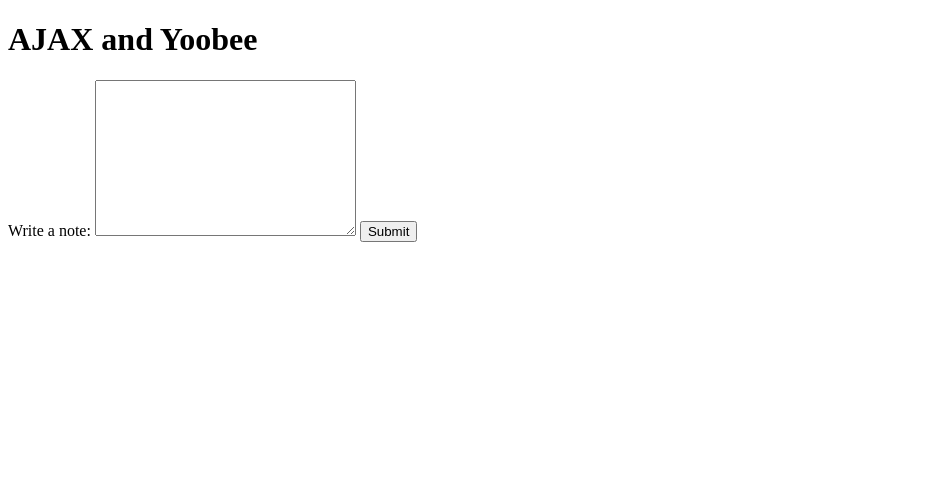
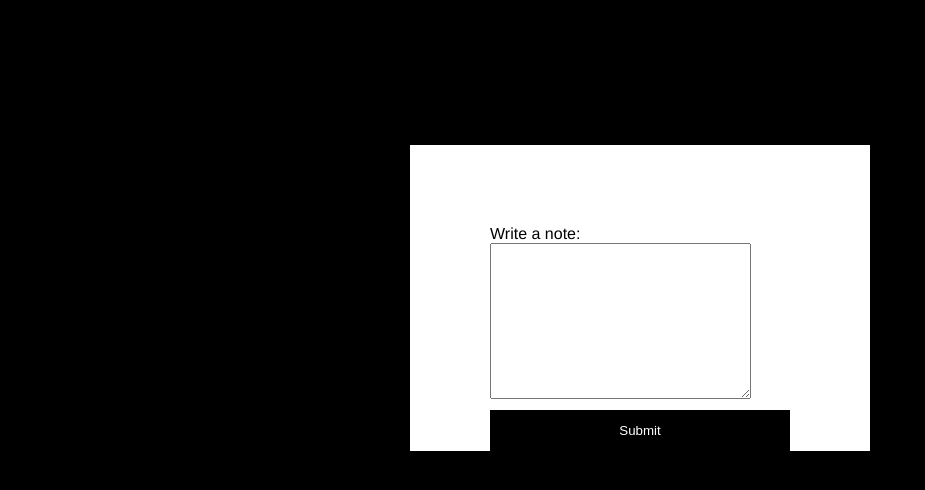
Before and after one commit to coleholyoake/ajax-yoobee, a plain HTML site: page index.html in a window 1280 px wide. Shown: the whole page, without its empty margins (0-925 px from the left). Drawn offline with nearby package versions, Linux system fonts and the light colour scheme.

Commit message:
classic connection typo

```diff
--- a/index.html
+++ b/index.html
@@ -3,7 +3,7 @@
 <head>
 	<meta charset="UTF-8">
 	<title>AJAX and Yoobee</title>
-	<link rel="stylesheet" type="text/css" href="css/style.css">
+	<link rel="stylesheet" type="text/css" href="css/ajax-yoobee.css">
 </head>
 <body>
 
```
